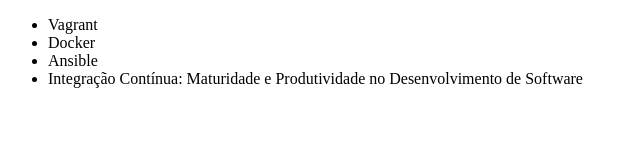
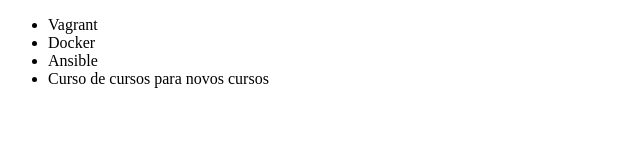
Before and after one commit to Leles-Soares/ex05_curso_git1, a plain HTML site: page index.html in a window 1280 px wide. Shown: the whole page, without its empty margins (0-640 px from the left). Drawn offline with Linux system fonts and the light colour scheme.

Commit message:
renomeando cursos

```diff
--- a/index.html
+++ b/index.html
@@ -9,7 +9,7 @@
         <li>Vagrant</li>
         <li>Docker</li>
         <li>Ansible</li>
-        <li>Integração Contínua: Maturidade e Produtividade no Desenvolvimento de Software</li>
+        <li>Curso de cursos para novos cursos</li>
     </ul>
 </body>
 </html>
```
